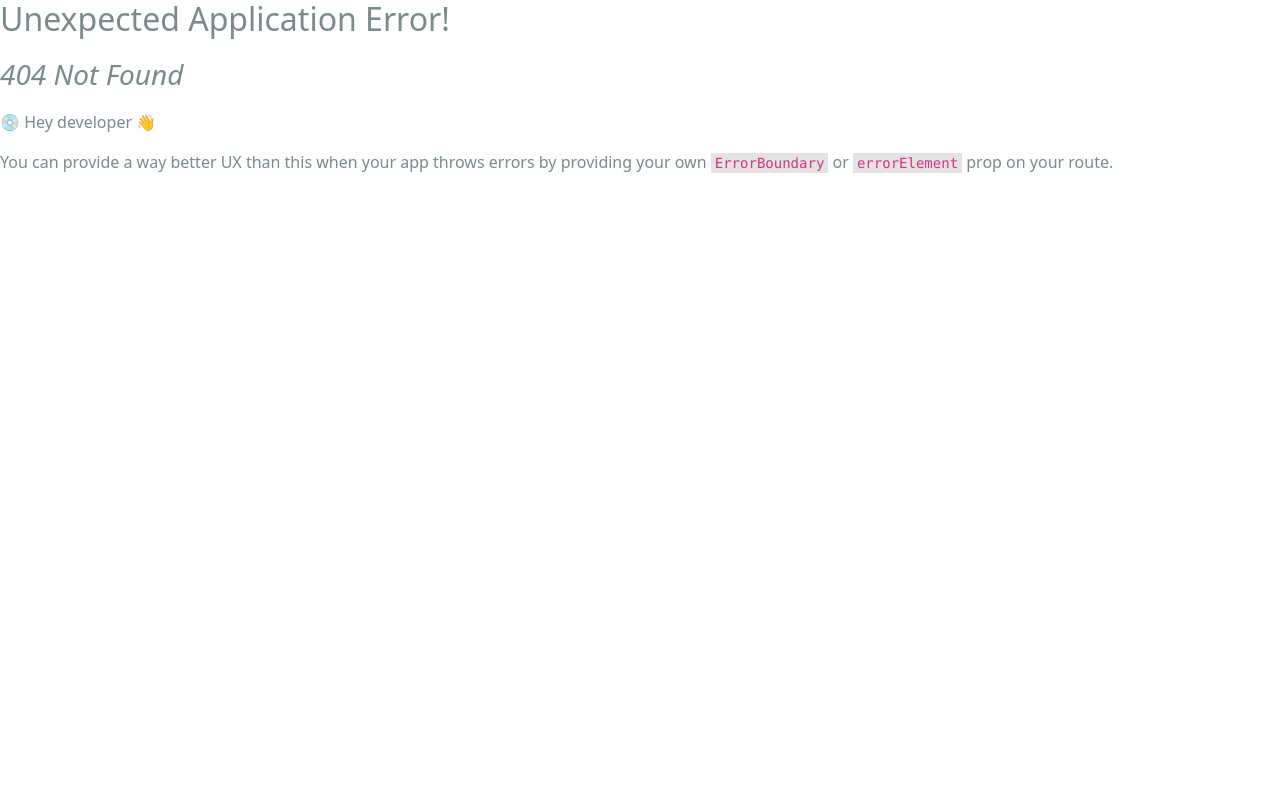
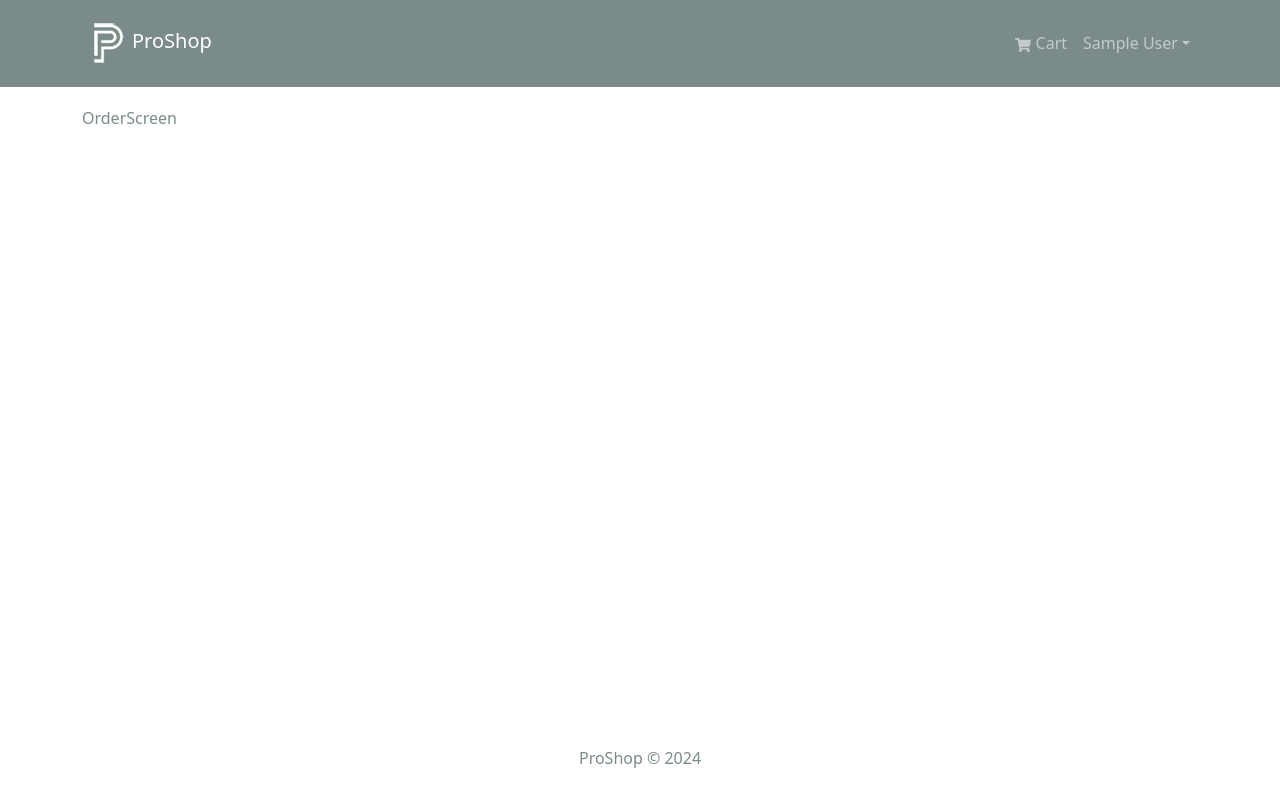
Before and after one commit to Zainab-Ayoub/proshop, a React (Create React App) app in the folder frontend/: page /order/1 in a window 1280 px wide. Before the commit this address had no page. Shown: the top 802 px of the page. Built offline with nearby package versions, Linux system fonts and the light colour scheme; sample sign-in values are in the browser's storage.

Commit message:
import OrderScreen

```diff
--- a/frontend/src/index.js
+++ b/frontend/src/index.js
@@ -22,6 +22,7 @@ import RegisterScreen from './screens/RegisterScreen';
 import ShippingScreen from './screens/ShippingScreen';
 import PaymentScreen from './screens/PaymentScreen';
 import PlaceOrderScreen from './screens/PlaceOrderScreen';
+import OrderScreen from './screens/OrderScreen';
 
 const router = createBrowserRouter(
   createRoutesFromElements(
@@ -36,6 +37,7 @@ const router = createBrowserRouter(
         <Route path='/shipping' element={<ShippingScreen/>}/>
         <Route path='/payment' element={<PaymentScreen/>}/>
         <Route path='/placeorder' element={<PlaceOrderScreen/>}/>
+        <Route path='/order/:id' element={<OrderScreen/>}/>
       </Route>
     </Route>
   )
```
